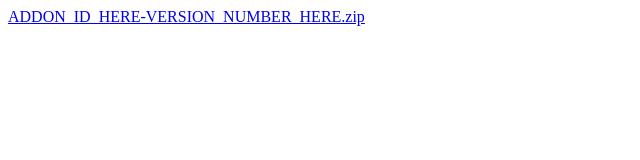
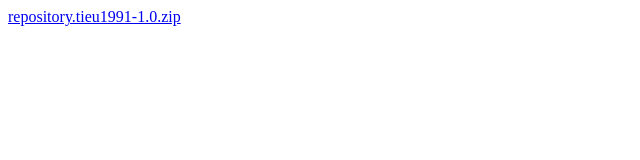
Before and after one commit to tieu1991/tieu1991.github.io, a plain HTML site: page index.html in a window 1280 px wide. Shown: the whole page, without its empty margins (0-640 px from the left). Drawn offline with Linux system fonts and the light colour scheme.

Commit message:
create repository

```diff
--- a/index.html
+++ b/index.html
@@ -1,2 +1,2 @@
 <!DOCTYPE html>
-<a href="ADDON_ID_HERE-VERSION_NUMBER_HERE.zip">ADDON_ID_HERE-VERSION_NUMBER_HERE.zip</a>
+<a href="repository.tieu1991-1.0.zip">repository.tieu1991-1.0.zip</a>
```
Also changed, not shown: 1 other file.
